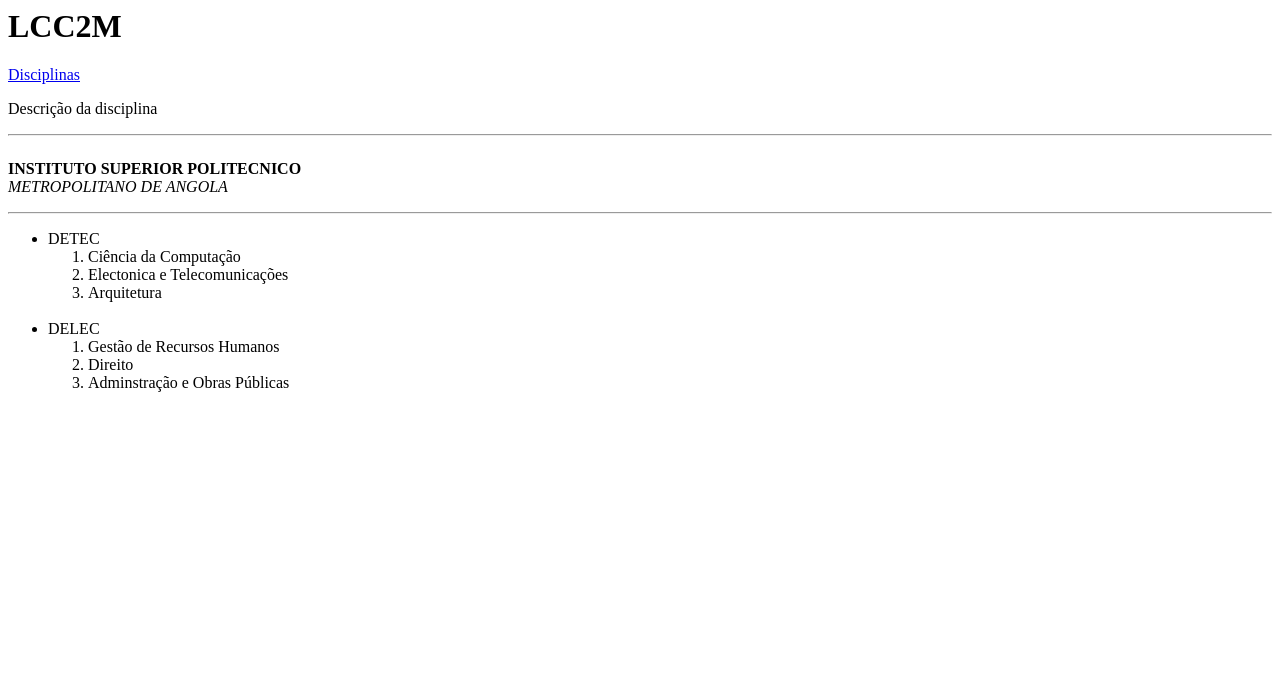
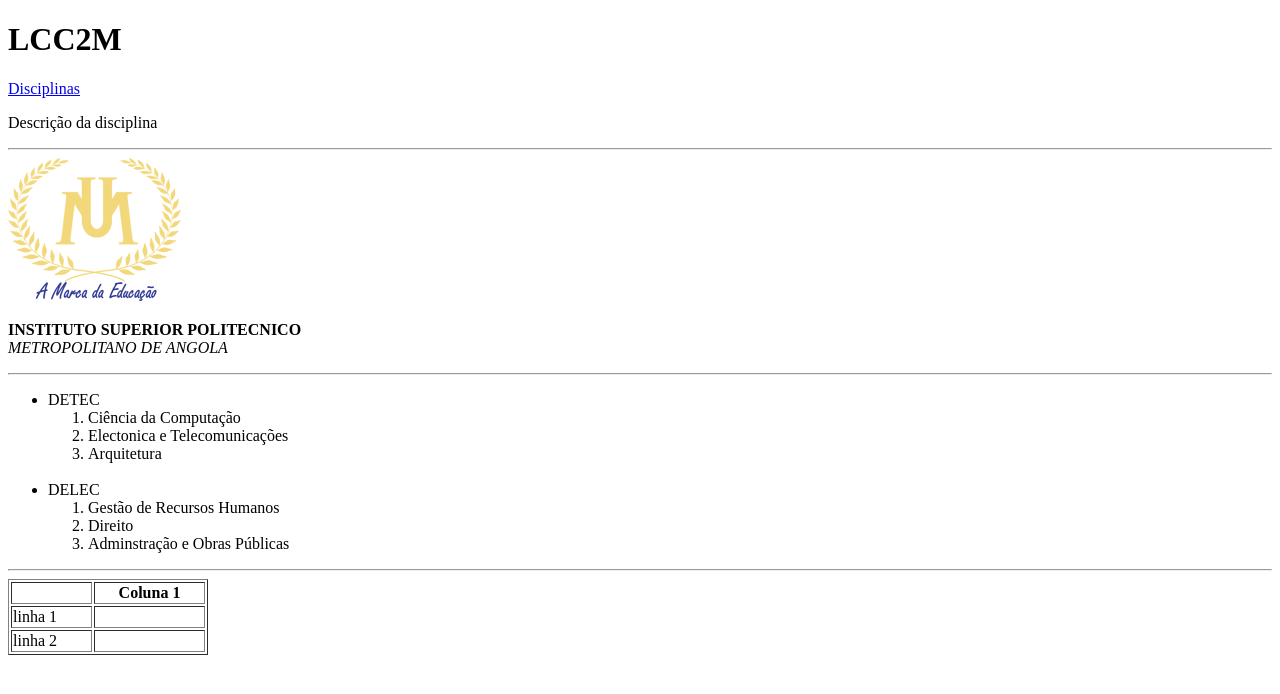
Before and after one commit to andersonmarioneto/SG-AnderPlus, a plain HTML site: page projects/home.html in a window 1280 px wide. Drawn offline with Linux system fonts and the light colour scheme.

Commit message:
29 de marco

```diff
--- /dev/null
+++ b/projects/css/style.css
@@ -0,0 +1,3 @@
+/* table {
+    border: 1px;
+} */
--- a/projects/home.html
+++ b/projects/home.html
@@ -1,7 +1,9 @@
-
-<html>
+<!DOCTYPE html>
+<html lang = "pt-pt">
     <head>
         <title>Home</title>
+        <link rel="stylesheet" href="css/style.css">
+        <link rel="shortcut icon" href="img/logotipo.png" type="image/x-icon">
     </head>
     <body>
 
@@ -10,7 +12,7 @@
         <p>Descrição da disciplina</p>
 
         <hr>
-        <img src="logotipo.png" alt="">
+        <img src="img/logotipo.png" alt="">
 
         <p>
             <b>INSTITUTO SUPERIOR POLITECNICO</b> <br>
@@ -39,7 +41,23 @@
             </li>
         </ul>
 
+        <hr>
 
+        <table border="1px" width="200px">
+            <tr>
+                <!--Normalmente o th é usado para o cabecalho da tabela-->
+                <th> </th>
+                <th>Coluna 1</th>
+            </tr>
+            <tr>
+                <td>linha 1</td>
+                <td> </td>
+            </tr>
+            <tr>
+                <td>linha 2</td>
+                <td> </td>
+            </tr>
+       </table>
 
     </body>
 </html>
```
Also changed, not shown: projects/img/logotipo.png (renamed from logotipo.png), 1 other file.
